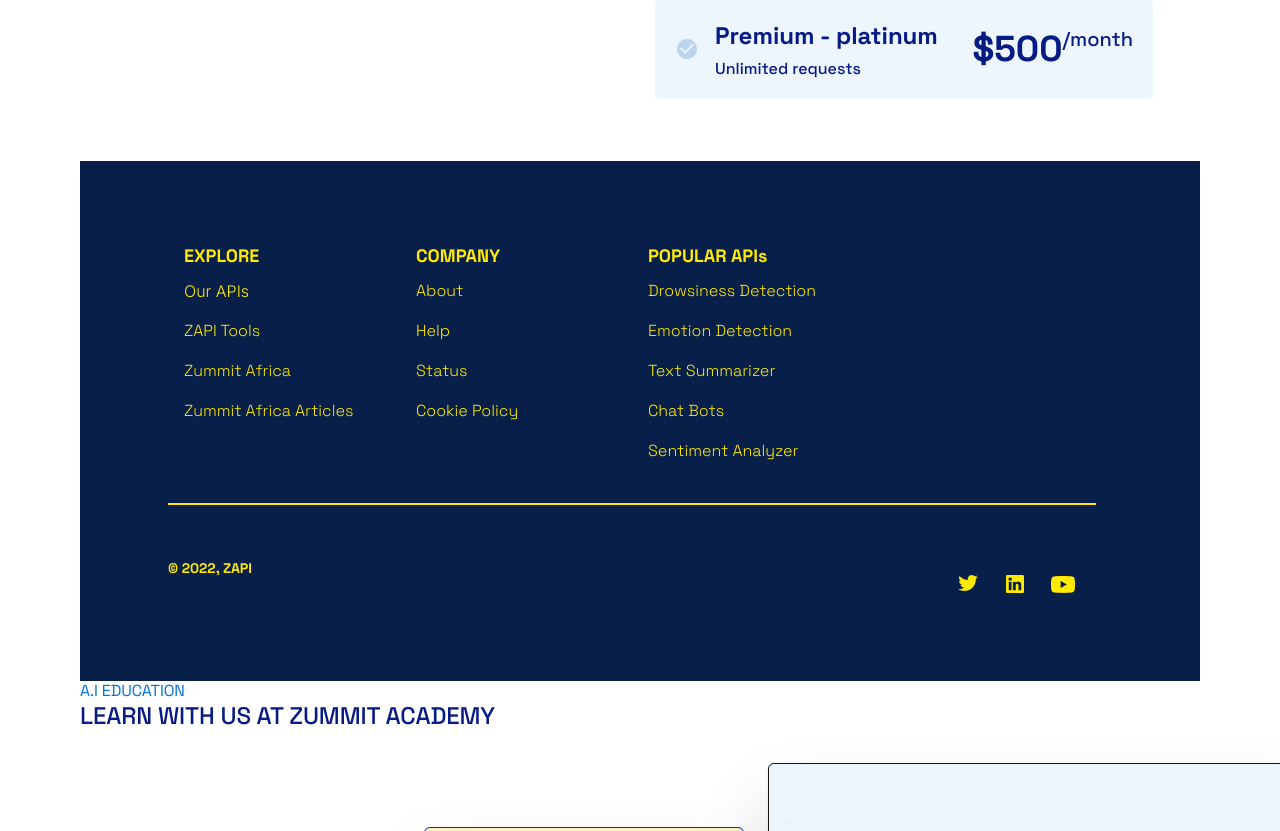
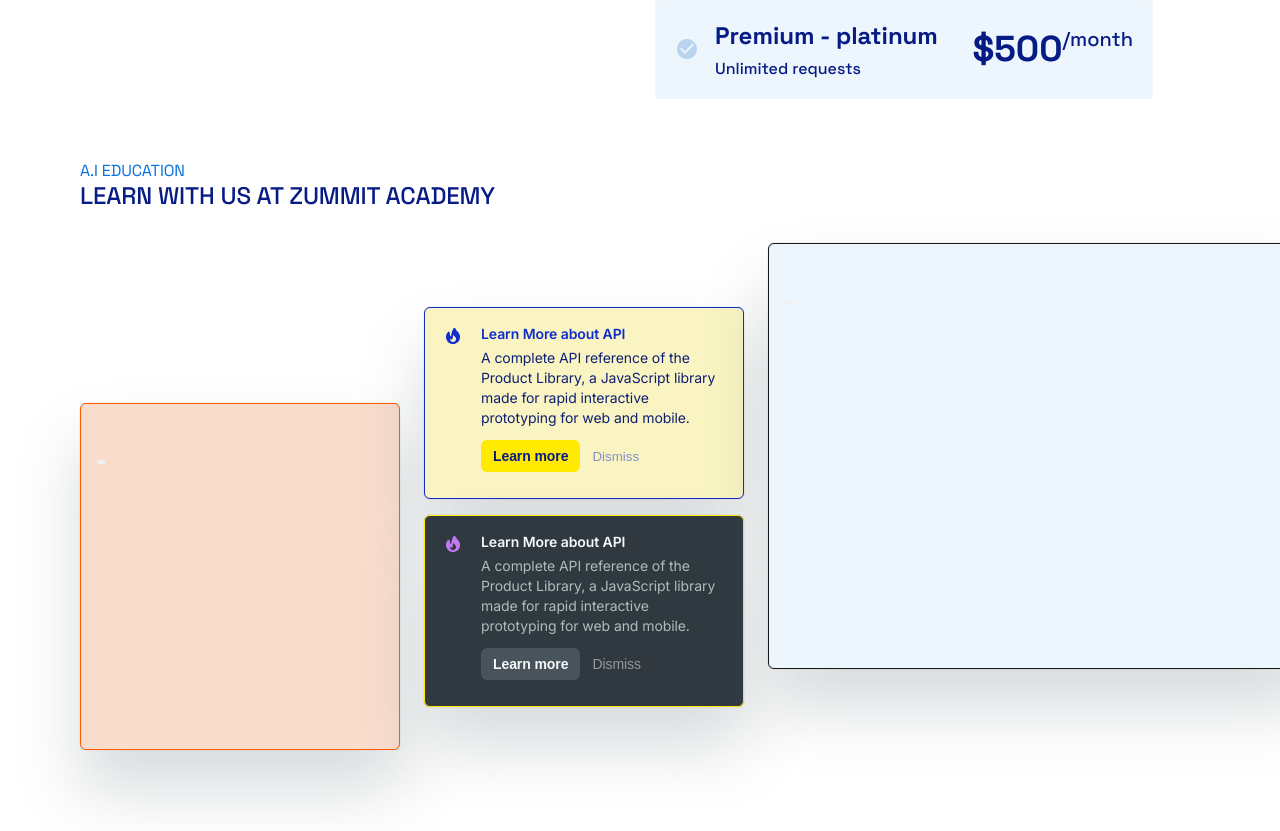
Before and after one commit to Zummit-Africa-Inc/Zapi-FE, a React (Vite) app: page / in a window 1280 px wide. Shown: the part 1909-2740 px from the top of the page. Built offline with nearby package versions, Linux system fonts and the light colour scheme.

Commit message:
minor fixes

```diff
--- a/src/pages/Homepage.tsx
+++ b/src/pages/Homepage.tsx
@@ -10,9 +10,8 @@ const Homepage: React.FC = () => {
             <Hero />
             <Features />
             <Pricing />
-
+            <Education />
             <Footer />
-            <Education />
         </div>
     </div>
   )
```
